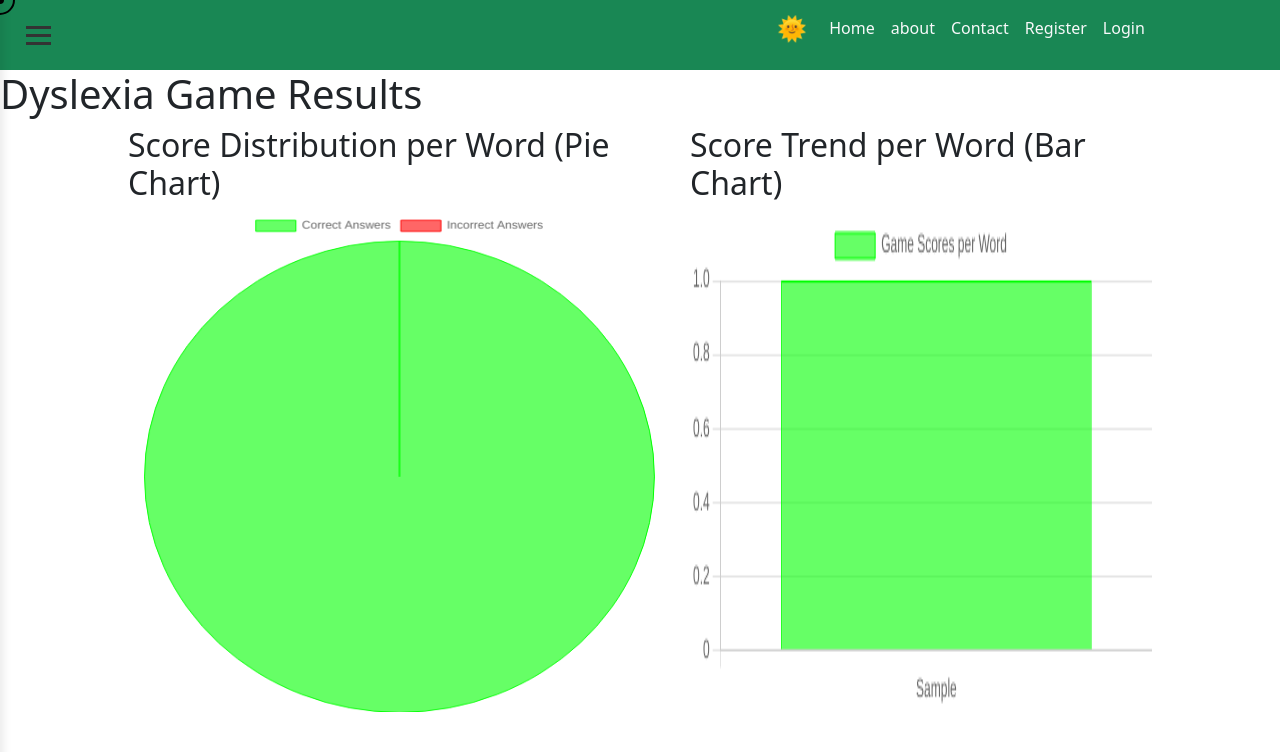
After one commit to Bharathkumar-28/logicheist, a Django app: page /result/ in a window 1280 px wide. The commit adds this page. Shown: the top 752 px of the page. Run offline with Django 5.2, Linux system fonts and the light colour scheme; tables that the repository leaves empty hold one stand-in row (values such as "Sample post"); some libraries are stand-ins or nearby versions.

Commit message:
Initial commit

```diff
--- a/adminpanel/templates/deepak.html
+++ b/adminpanel/templates/deepak.html
@@ -59,6 +59,7 @@
         <button onclick="checkGuess()">Guess</button>
         <p id="message"></p>
         <button onclick="startNewGame()">Start New Game</button>
+        <h1>word{{words}},{{scores}}</h1>
     </div>
 
     <script>
--- /dev/null
+++ b/adminpanel/templates/result.html
@@ -0,0 +1,118 @@
+{% extends 'base.html' %}
+
+{% block content %}
+<!DOCTYPE html>
+<html lang="en">
+<head>
+    <meta charset="UTF-8">
+    <meta name="viewport" content="width=device-width, initial-scale=1.0">
+    <title>Dyslexia Game Results</title>
+    <script src="https://cdn.jsdelivr.net/npm/chart.js"></script>
+    <style>
+        /* Flexbox container to place charts side by side */
+        .chart-container {
+            display: flex;
+            justify-content: space-between;
+            gap: 20px;
+            width: 80%;
+            margin: 0 auto;
+        }
+        .pie-chart-container, .bar-chart-container {
+            max-width: 600px;
+        }
+        canvas {
+            width: 100% !important;
+            height: 80% !important;
+        }
+    </style>
+</head>
+<body>
+    <h1>Dyslexia Game Results</h1>
+
+    <!-- Container for Pie Chart and Bar Chart -->
+    <div class="chart-container">
+        <div class="pie-chart-container">
+            <h2>Score Distribution per Word (Pie Chart)</h2>
+            <canvas id="pieChart"></canvas>
+        </div>
+
+        <div class="bar-chart-container">
+            <h2>Score Trend per Word (Bar Chart)</h2>
+            <canvas id="barChart"></canvas>
+        </div>
+    </div>
+
+    <script>
+        // Convert Django context variables into JavaScript arrays
+        const words = {{ words|safe }};
+        const scores = {{ scores|safe }};
+
+        // Pie Chart (Distribution)
+        const ctxPie = document.getElementById('pieChart').getContext('2d');
+        const pieChart = new Chart(ctxPie, {
+            type: 'pie',
+            data: {
+                labels: ['Correct Answers', 'Incorrect Answers'],
+                datasets: [{
+                    data: [
+                        scores.filter(score => score === 1).length,  // Correct answers
+                        scores.filter(score => score === 0).length   // Incorrect answers
+                    ],
+                    backgroundColor: ['rgba(0, 255, 0, 0.6)', 'rgba(255, 0, 0, 0.6)'], // Green for correct, Red for incorrect
+                    borderColor: ['rgba(0, 255, 0, 1)', 'rgba(255, 0, 0, 1)'],
+                    borderWidth: 1
+                }]
+            },
+            options: {
+                responsive: true,
+                plugins: {
+                    legend: {
+                        position: 'top',
+                    },
+                    tooltip: {
+                        callbacks: {
+                            label: function(tooltipItem) {
+                                return `${tooltipItem.label}: ${tooltipItem.raw} answers`;
+                            }
+                        }
+                    }
+                }
+            }
+        });
+
+        // Bar Chart (Trend)
+        const ctxBar = document.getElementById('barChart').getContext('2d');
+        const barChart = new Chart(ctxBar, {
+            type: 'bar',
+            data: {
+                labels: words,  // Use words as labels for the bar chart
+                datasets: [{
+                    label: 'Game Scores per Word',
+                    data: scores,  // Use scores for the data of the bar chart
+                    backgroundColor: scores.map(score => score === 1 ? 'rgba(0, 255, 0, 0.6)' : 'rgba(255, 0, 0, 0.6)'),
+                    borderColor: scores.map(score => score === 1 ? 'rgba(0, 255, 0, 1)' : 'rgba(255, 0, 0, 1)'),
+                    borderWidth: 1
+                }]
+            },
+            options: {
+                responsive: true,
+                scales: {
+                    y: {
+                        beginAtZero: true
+                    }
+                },
+                plugins: {
+                    tooltip: {
+                        callbacks: {
+                            label: function(tooltipItem) {
+                                return `${tooltipItem.label}: ${tooltipItem.raw === 1 ? 'Correct' : 'Incorrect'}`;
+                            }
+                        }
+                    }
+                }
+            }
+        });
+    </script>
+</body>
+</html>
+{% endblock %}
--- a/adminpanel/views.py
+++ b/adminpanel/views.py
@@ -189,13 +189,28 @@ def contact(request):
         messages.success(request,"your email is sent")
      return render(request,'contact.html',{'form':form})
 
-""" def graph(request):
-    # Hardcoded data for weeks and scores
-    weeks = [1, 2, 3, 4,5]
-    scores = [85, 90, 80, 95,80]
+def result(request):
+    # Retrieve all game results
+    oii = gameresult.objects.all()
 
-    # Pass the data to the template
-    return render(request, 'graph.html', {'weeks': weeks, 'scores': scores}) """
+    scores = []
+    words = []
+
+    # Collect words and their corresponding scores (1 for correct, 0 for incorrect)
+    for result in oii:
+        words.append(result.word)  # Add the word to the words list
+        scores.append(1 if result.iscorrect else 0)  # Add 1 for correct answer, 0 for incorrect answer
+
+        # Limit to the first 5 results
+        if len(scores) > 4:
+            break
+
+    # Prepare for template rendering
+    words = words  # List of words
+    scores = scores  # List of scores (1 or 0)
+
+    return render(request, 'result.html', {'words': words, 'scores': scores})
+
 
 
 
@@ -205,29 +220,50 @@ def contact(request):
 
 
 
+
+
+""" def graph(request):
+    # Example data: words and corresponding scores (1 for correct, 0 for incorrect)
+    words = ['Word1', 'Word2', 'Word3', 'Word4', 'Word5']
+    scores = [1, 0, 0, 1, 1]  # 1 = correct, 0 = incorrect
+
+    # Pass the data to the template
+    return render(request, 'graph.html', {'words': words, 'scores': scores}) """
+
+
+
+
+import logging
+
+logger = logging.getLogger(__name__)
+
 def graph(request):
     if request.method == 'POST':
-        # Correctly reference the keys in the POST request
         word = request.POST.get('word')
-        correctanswer = request.POST.get('correct_answer')  # Match the frontend key
-        useranswer = request.POST.get('user_answer')  # Match the frontend key
+        correctanswer = request.POST.get('correct_answer')
+        useranswer = request.POST.get('user_answer')
 
-        # Check if any answer is missing
         if not useranswer or not correctanswer:
             return JsonResponse({'status': 'error', 'message': 'Missing answer(s).'}, status=400)
 
-        # Compare the answers (safely)
-        iscorrect = useranswer.lower() == correctanswer.lower()
+        is_correct = useranswer.lower() == correctanswer.lower()
 
-        # Save the result to the database
         game_result = gameresult(
             word=word,
             correctanswer=correctanswer,
             useranswer=useranswer,
-            iscorrect=iscorrect
+            iscorrect=is_correct
         )
-        game_result.save()
 
-        return JsonResponse({'status': 'success', 'iscorrect': iscorrect})
+        try:
+            game_result.save()
+            logger.info(f"Game result saved: {game_result}")
+        except Exception as e:
+            logger.error(f"Error saving game result: {e}")
+            return JsonResponse({'status': 'error', 'message': 'Error saving result.'}, status=500)
+
+
+
+        return JsonResponse({'status': 'success', 'message': 'Game result saved successfully.'})
 
     return JsonResponse({'status': 'error', 'message': 'Invalid request method.'})
--- a/djangoproject/urls.py
+++ b/djangoproject/urls.py
@@ -38,4 +38,7 @@ urlpatterns = [
     path('createprofile/',views.createprofile,name='createprofile'),
     path('contact/',views.contact,name='contact'),
     path('graph/',views.graph,name='graph'),
+     path('result/',views.result,name='result'),
+
+
 ]+ static(settings.MEDIA_URL, document_root=settings.MEDIA_ROOT)
```
Also changed, not shown: adminpanel/templates/graph.html (deleted, +0 -137 lines).
